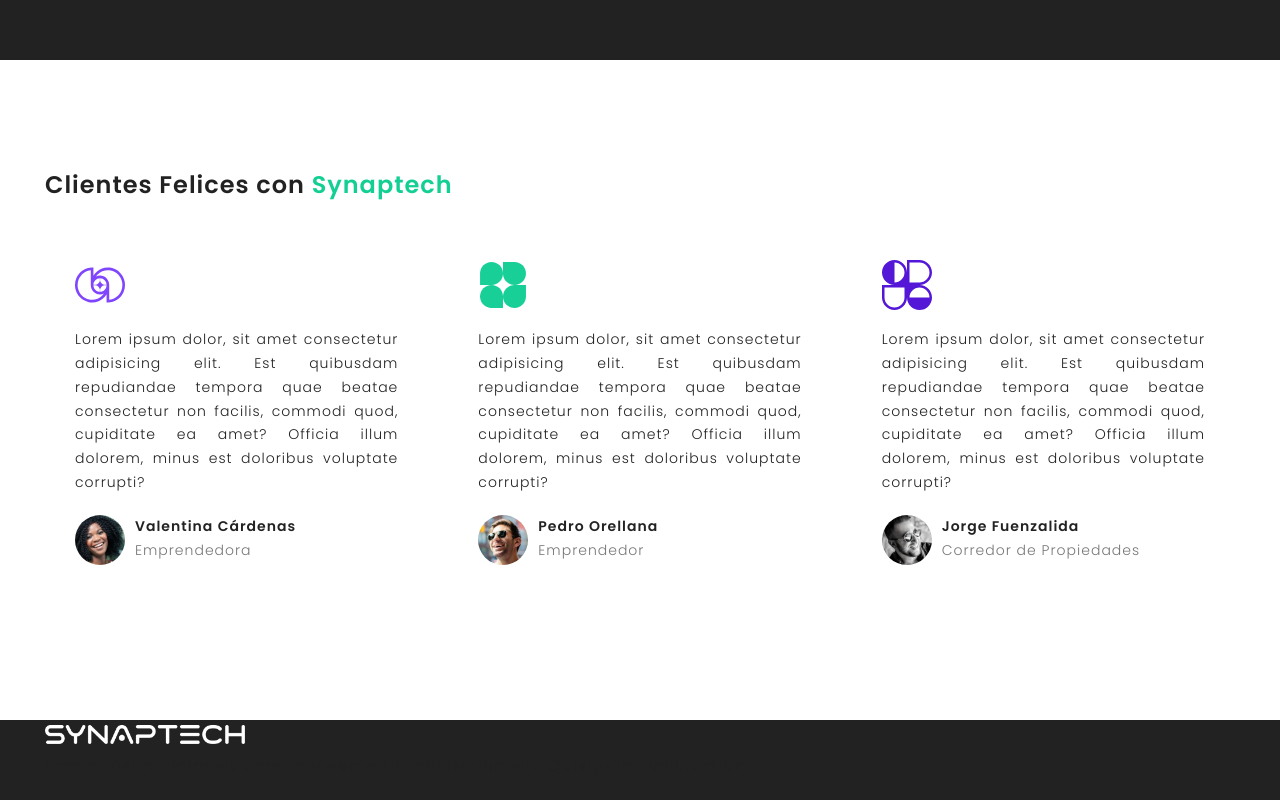
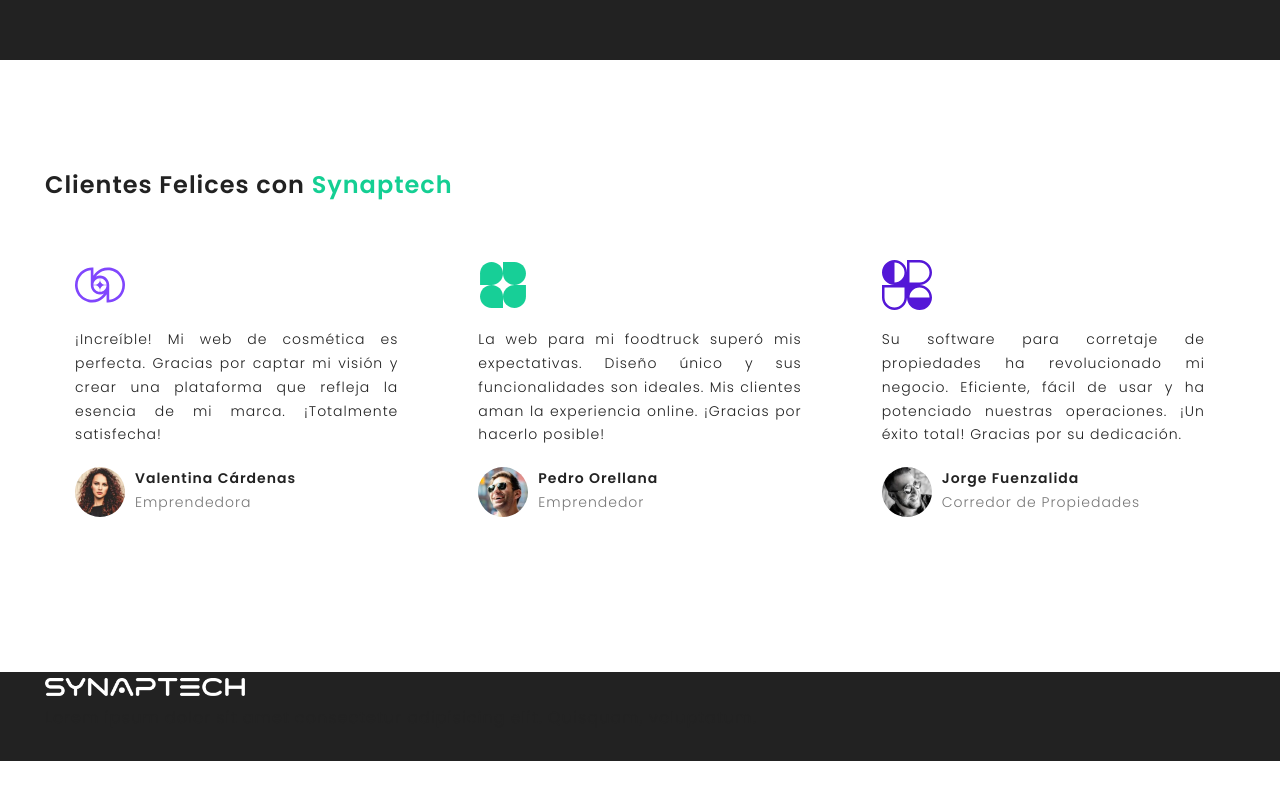
Before and after one commit to CrissRayes/synaptech-front, a React (Vite) app: page / in a window 1280 px wide. Shown: the part 2536-3336 px from the top of the page. After the commit the page ends 3297 px from the top, so only its background shows below. Built offline with nearby package versions, Linux system fonts and the light colour scheme.

Commit message:
Update client comments in Home.jsx

```diff
--- a/src/pages/Home.jsx
+++ b/src/pages/Home.jsx
@@ -276,14 +276,13 @@
                 className='client-logo'
               />
               <p className='client-comment'>
-                Lorem ipsum dolor, sit amet consectetur adipisicing elit. Est
-                quibusdam repudiandae tempora quae beatae consectetur non
-                facilis, commodi quod, cupiditate ea amet? Officia illum
-                dolorem, minus est doloribus voluptate corrupti?
+                ¡Increíble! Mi web de cosmética es perfecta. Gracias por captar
+                mi visión y crear una plataforma que refleja la esencia de mi
+                marca. ¡Totalmente satisfecha!
               </p>
               <div className='author'>
                 <img
-                  src='/img/clients/client_1.jpeg'
+                  src='/img/clients/client_5.jpeg'
                   alt='author'
                   className='author-img'
                 />
@@ -302,10 +301,9 @@
                 className='client-logo'
               />
               <p className='client-comment'>
-                Lorem ipsum dolor, sit amet consectetur adipisicing elit. Est
-                quibusdam repudiandae tempora quae beatae consectetur non
-                facilis, commodi quod, cupiditate ea amet? Officia illum
-                dolorem, minus est doloribus voluptate corrupti?
+                La web para mi foodtruck superó mis expectativas. Diseño único y
+                sus funcionalidades son ideales. Mis clientes aman la
+                experiencia online. ¡Gracias por hacerlo posible!
               </p>
               <div className='author'>
                 <img
@@ -328,10 +326,9 @@
                 className='client-logo'
               />
               <p className='client-comment'>
-                Lorem ipsum dolor, sit amet consectetur adipisicing elit. Est
-                quibusdam repudiandae tempora quae beatae consectetur non
-                facilis, commodi quod, cupiditate ea amet? Officia illum
-                dolorem, minus est doloribus voluptate corrupti?
+                Su software para corretaje de propiedades ha revolucionado mi
+                negocio. Eficiente, fácil de usar y ha potenciado nuestras
+                operaciones. ¡Un éxito total! Gracias por su dedicación.
               </p>
               <div className='author'>
                 <img
```
